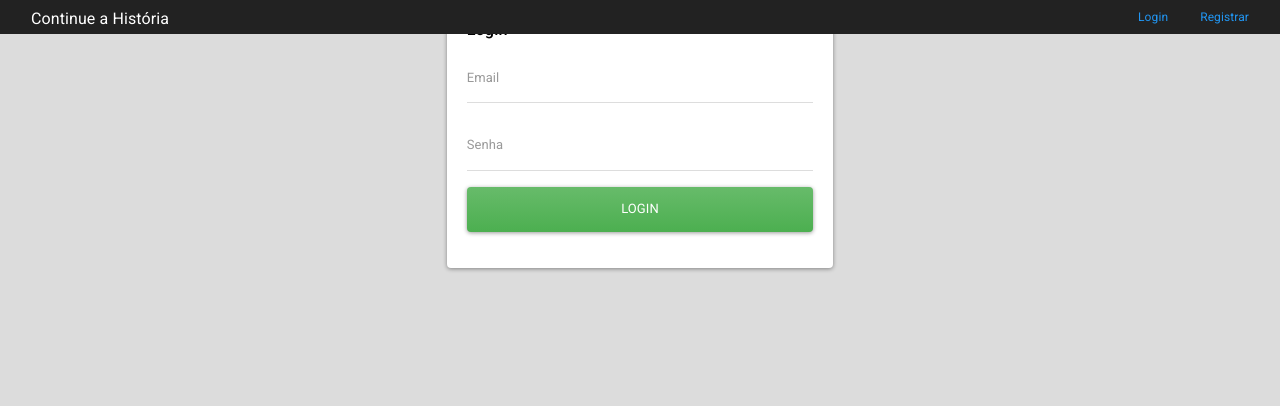
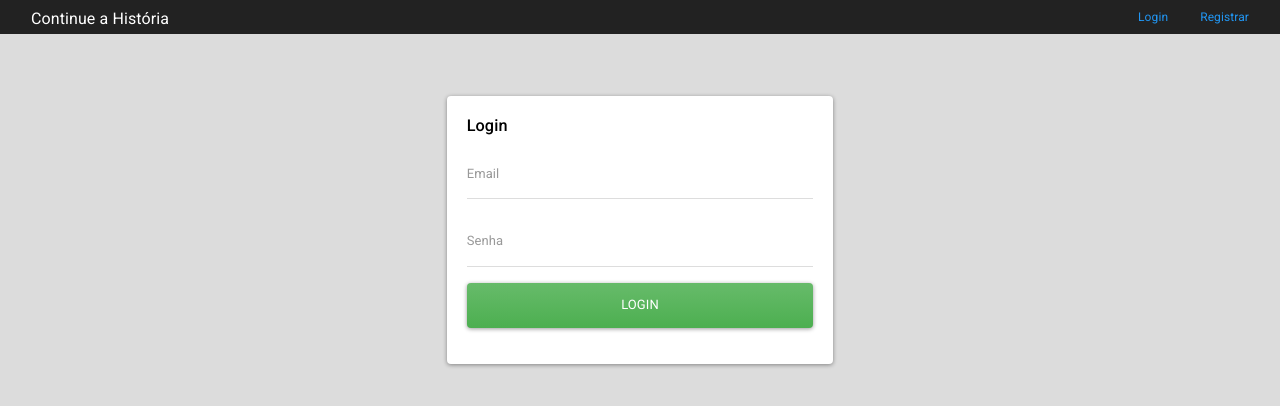
Before and after one commit to cassioutfpr/continueahistoria, a Flask app: page /login in a window 1280 px wide. Shown: the top 406 px of the page. Run offline with Flask 2, Linux system fonts and the light colour scheme.

Commit message:
Added margin and padding to login and signup elements.

```diff
--- a/app/templates/login.html
+++ b/app/templates/login.html
@@ -2,7 +2,7 @@
 
 {% block body %}
 
-<div class="col-md-4 offset-md-4">
+<div class="col-md-4 offset-md-4 mt-5 pt-5">
 	<div class="card card-body">
 			<form action="/add_user" method="POST">
 
--- a/app/templates/register.html
+++ b/app/templates/register.html
@@ -2,7 +2,7 @@
 
 {% block body %}
 
-<div class="container overflow-hidden">
+<div class="container overflow-hidden mt-5">
   <div class="row gx-2">
     <div class="col align-self-center">
      <div class="p-3">
```
